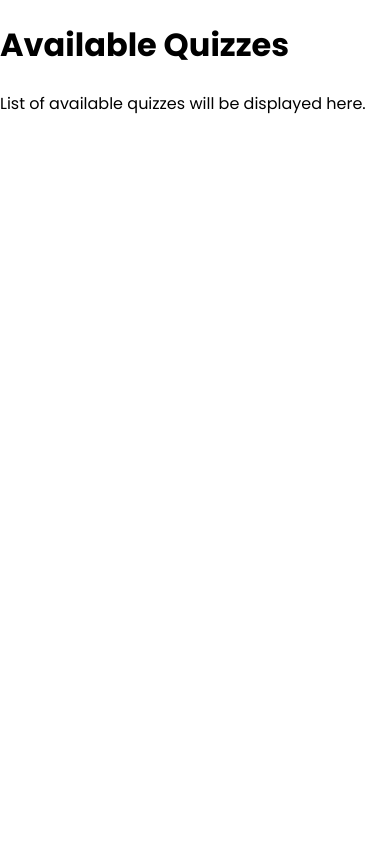
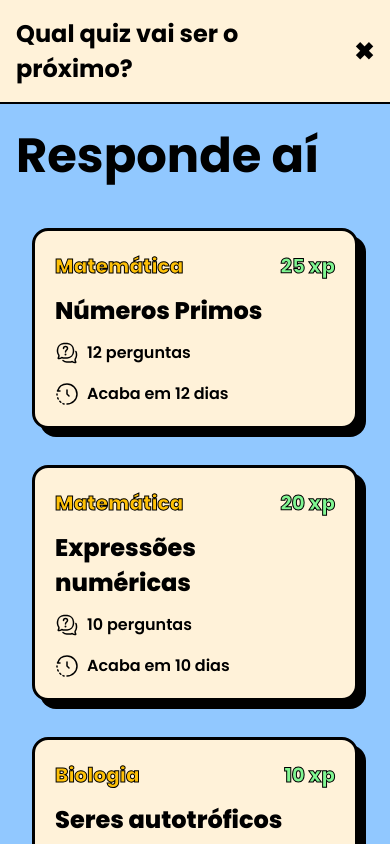
Before and after one commit to BernardoS/responde-ai, a React (Vite) app: page /aluno/quizzes in a window 390 px wide. Shown: the top 844 px of the page. Built offline with nearby package versions, Linux system fonts and the light colour scheme.

Commit message:
Página em Mobile e Desktop

```diff
--- /dev/null
+++ b/src/components/DefaultBody/index.tsx
@@ -0,0 +1,15 @@
+import styled from 'styled-components';
+import { device } from '../../utils/layoutBreakpoints';
+
+export const DefaultBody = styled.div`
+    display: flex;
+    flex-direction: row;
+    flex-wrap: wrap;
+    justify-content: space-between;
+    padding: 16px 64px;
+
+    @media ${device.desktop} {
+      padding: 16px;
+      flex-direction: column;
+    }
+`
--- /dev/null
+++ b/src/components/DefaultContainer/index.tsx
@@ -0,0 +1,6 @@
+import styled from 'styled-components';
+
+export const DefaultContainer = styled.div`
+  background-color: #91C8FF;
+  min-height: 100dvh;
+`;
--- /dev/null
+++ b/src/components/DefaultHeader/index.tsx
@@ -0,0 +1,25 @@
+import { Link } from 'react-router-dom';
+import styled from 'styled-components';
+
+export const DefaultHeader = styled.div`
+    display: flex;
+    justify-content: space-between;
+    align-items: center;
+    background-color: #fff2d9;
+    padding: 16px;
+    font-weight: bold;
+    font-size: 18px;
+    border-bottom: 2px solid #000000;
+    min-height: 64px;
+    span{
+        font-size: 24px;
+        font-weight: bold;
+    }
+`;
+
+export const DefaultHeaderLink = styled(Link)`
+    text-decoration: none;
+    color:#000000;
+    font-size: 24px;
+    font-weight: bold;
+`
--- /dev/null
+++ b/src/components/DefaultTitle/index.tsx
@@ -0,0 +1,15 @@
+import styled from "styled-components";
+
+export const DefaultTitle = styled.div`
+    display: flex;
+    align-items: center;
+    font-size: 24px;
+    font-weight: bold;
+    color: #000000;
+    margin-bottom: 20px;
+    width: 100%;
+
+    h1{
+        margin:unset;
+    }
+`
--- /dev/null
+++ b/src/components/QuizListItem/index.tsx
@@ -0,0 +1,38 @@
+import { InfoRow, QuizCard, QuizTitle, Subject, XP } from "./style";
+import QuizAmountIcon from "../../assets/quiz-amount.svg";
+import QuizDeadlineIcon from "../../assets/quiz-deadline.svg";
+
+
+interface QuizListItemProps {
+    quiz: {
+        subject: string;
+        title: string;
+        questions: number;
+        expiresIn: string;
+        xp: number;
+    };
+    index: number;
+}
+
+function QuizListItem({ quiz, index }: QuizListItemProps) {
+    return (
+        <QuizCard key={index}>
+            <Subject>{quiz.subject} <XP>{quiz.xp} xp</XP></Subject>
+            <QuizTitle>{quiz.title}</QuizTitle>
+            <InfoRow>
+                <div>
+                    <img src={QuizAmountIcon} alt="ícone de perguntas" />
+                    <span>
+                        {quiz.questions} perguntas
+                    </span>
+                </div>
+                <div>
+                    <img src={QuizDeadlineIcon} alt="ícone do prazo" />
+                    <span>Acaba em {quiz.expiresIn}</span>
+                </div>
+            </InfoRow>
+        </QuizCard>
+    );
+}
+
+export default QuizListItem;
--- /dev/null
+++ b/src/components/QuizListItem/style.tsx
@@ -0,0 +1,48 @@
+import styled from "styled-components";
+
+export const QuizCard = styled.div`
+  background-color: #fff2d9;
+  border-radius: 16px;
+  padding: 20px;
+  margin-bottom: 20px;
+  border: 3px solid black;
+  box-shadow: 8px 8px 0 #000;
+`;
+
+export const Subject = styled.div`
+  display: flex;
+  justify-content: space-between;
+  flex-wrap: wrap;
+  font-weight: 800;
+  color: #ffc107;
+  font-size: 20px;
+  -webkit-text-stroke: 1px black;
+`;
+
+export const QuizTitle = styled.h2`
+  font-size: 1.5rem;
+  font-weight: 800;
+  margin: 12px 0;
+`;
+
+export const InfoRow = styled.div`
+  display: flex;
+  justify-content: space-between;
+  align-items: center;
+  font-size: 1rem;
+  font-weight: 600;
+  flex-wrap: wrap;
+  gap: 16px;
+  div{
+    display: flex;
+    align-items: center;
+    justify-content: center;
+    gap: 8px;
+  }
+`;
+
+export const XP = styled.span`
+  color: #80F692;
+  font-weight: 800;
+  -webkit-text-stroke: 1px black;
+`;
--- a/src/pages/AvailableQuizzes/index.tsx
+++ b/src/pages/AvailableQuizzes/index.tsx
@@ -1,9 +1,91 @@
+import { useEffect, useState } from "react";
+import { DefaultBody } from "../../components/DefaultBody";
+import { DefaultContainer } from "../../components/DefaultContainer";
+import { DefaultHeader, DefaultHeaderLink } from "../../components/DefaultHeader";
+import { DefaultTitle } from "../../components/DefaultTitle";
+import QuizListItem from "../../components/QuizListItem";
+import { QuizListContainer } from "./style";
+
+const quizzes:QuizItem[] = [
+  {
+    subject: "Matemática",
+    title: "Números Primos",
+    questions: 12,
+    expiresIn: "12 dias",
+    xp: 25
+  },
+  {
+    subject: "Matemática",
+    title: "Expressões numéricas",
+    questions: 10,
+    expiresIn: "10 dias",
+    xp: 20
+  },
+  {
+    subject: "Biologia",
+    title: "Seres autotróficos",
+    questions: 6,
+    expiresIn: "5 dias",
+    xp: 10
+  },
+  {
+    subject: "História",
+    title: "Descoberta do Brasil",
+    questions: 6,
+    expiresIn: "2 dias",
+    xp: 10
+  },
+  {
+    subject: "História",
+    title: "Descoberta do Brasil",
+    questions: 6,
+    expiresIn: "2 dias",
+    xp: 10
+  },
+  {
+    subject: "História",
+    title: "Descoberta do Brasil",
+    questions: 6,
+    expiresIn: "2 dias",
+    xp: 10
+  }
+];
+
+type QuizItem = {
+  subject: string;
+  title: string;
+  questions: number;
+  expiresIn: string;
+  xp: number;
+};
+
 function AvailableQuizzes() {
+
+  const [quizList, setQuizList] = useState<QuizItem[]>();
+
+  useEffect(() => {
+    setQuizList(quizzes);
+  }, []);
+
   return (
-    <div>
-      <h1>Available Quizzes</h1>
-      <p>List of available quizzes will be displayed here.</p>
-    </div>
+    <DefaultContainer>
+      <DefaultHeader>
+        <span>Qual quiz vai ser o próximo?</span>
+        <DefaultHeaderLink to="/aluno/home">✖</DefaultHeaderLink>
+      </DefaultHeader>
+      <DefaultBody>
+        <DefaultTitle>
+          <h1>Responde aí</h1>
+        </DefaultTitle>
+        <QuizListContainer>
+          {quizList && quizList.map((quiz, index) => (
+            <QuizListItem quiz={quiz} index={index} />
+          ))}
+        </QuizListContainer>
+
+      </DefaultBody>
+
+    </DefaultContainer>
   );
 }
 
--- a/src/pages/AvailableQuizzes/style.tsx
+++ b/src/pages/AvailableQuizzes/style.tsx
@@ -1 +1,15 @@
 import styled from "styled-components";
+import { device } from "../../utils/layoutBreakpoints";
+
+export const QuizListContainer = styled.div`
+    display: grid;
+    width: 100%;
+    grid-template-columns: 4fr 4fr 4fr 4fr;
+    gap: 16px;
+
+    @media ${device.desktop} {
+        padding: 16px;
+        grid-template-columns: 1fr;
+        box-sizing: border-box;
+    }
+`
--- a/src/pages/StudentHome/index.tsx
+++ b/src/pages/StudentHome/index.tsx
@@ -2,12 +2,10 @@ import {
     Button,
     ButtonsContainer,
     Card,
-    Container,
     Level,
     MascotContainer,
     MascotImage,
     ProfileBody,
-    ProfileHeader,
     RankingContainer,
     StatusContainer,
     StatusText,
@@ -19,15 +17,17 @@ import {
     XPText
 } from "./style";
 import StudentMascot from "../../assets/student-mascot.png";
+import { DefaultHeader, DefaultHeaderLink } from "../../components/DefaultHeader";
+import { DefaultContainer } from "../../components/DefaultContainer";
 
 
 const StudentHome = () => {
     return (
-        <Container>
-            <ProfileHeader>
+        <DefaultContainer>
+            <DefaultHeader>
                 <span>Olá, Aluno!</span>
-                <span>✖</span>
-            </ProfileHeader>
+                <DefaultHeaderLink to="/">✖</DefaultHeaderLink>
+            </DefaultHeader>
             <ProfileBody>
                 <StudentInfo>
                     <h2>Bernardo</h2>
@@ -76,7 +76,7 @@ const StudentHome = () => {
                 </ButtonsContainer>
             </ProfileBody>
 
-        </Container>
+        </DefaultContainer>
     );
 };
 
--- a/src/pages/StudentHome/style.tsx
+++ b/src/pages/StudentHome/style.tsx
@@ -2,26 +2,6 @@ import styled from "styled-components";
 import { device } from "../../utils/layoutBreakpoints";
 import { Link } from "react-router-dom";
 
-export const Container = styled.div`
-  background-color: #91C8FF;
-  min-height: 100dvh;
-`;
-
-export const ProfileHeader = styled.div`
-    display: flex;
-    justify-content: space-between;
-    align-items: center;
-    background-color: #fff2d9;
-    padding: 16px;
-    font-weight: bold;
-    font-size: 18px;
-    border-bottom: 2px solid #000000;
-    min-height: 64px;
-    span{
-        font-size: 24px;
-        font-weight: bold;
-    }
-`;
 
 export const ProfileBody = styled.div`
     display: flex;
```
Also changed, not shown: src/assets/quiz-amount.svg (added), src/assets/quiz-deadline.svg (added).
